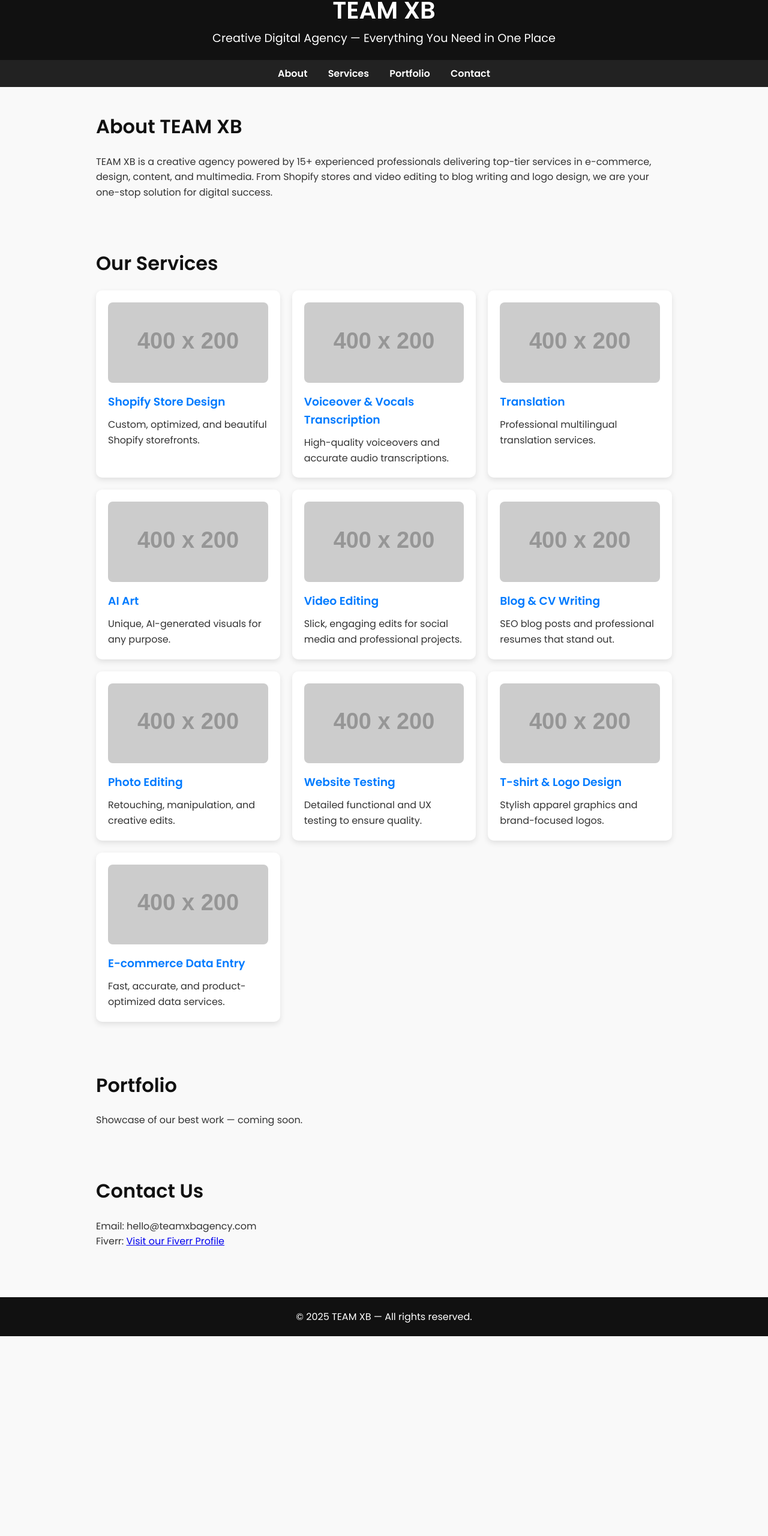
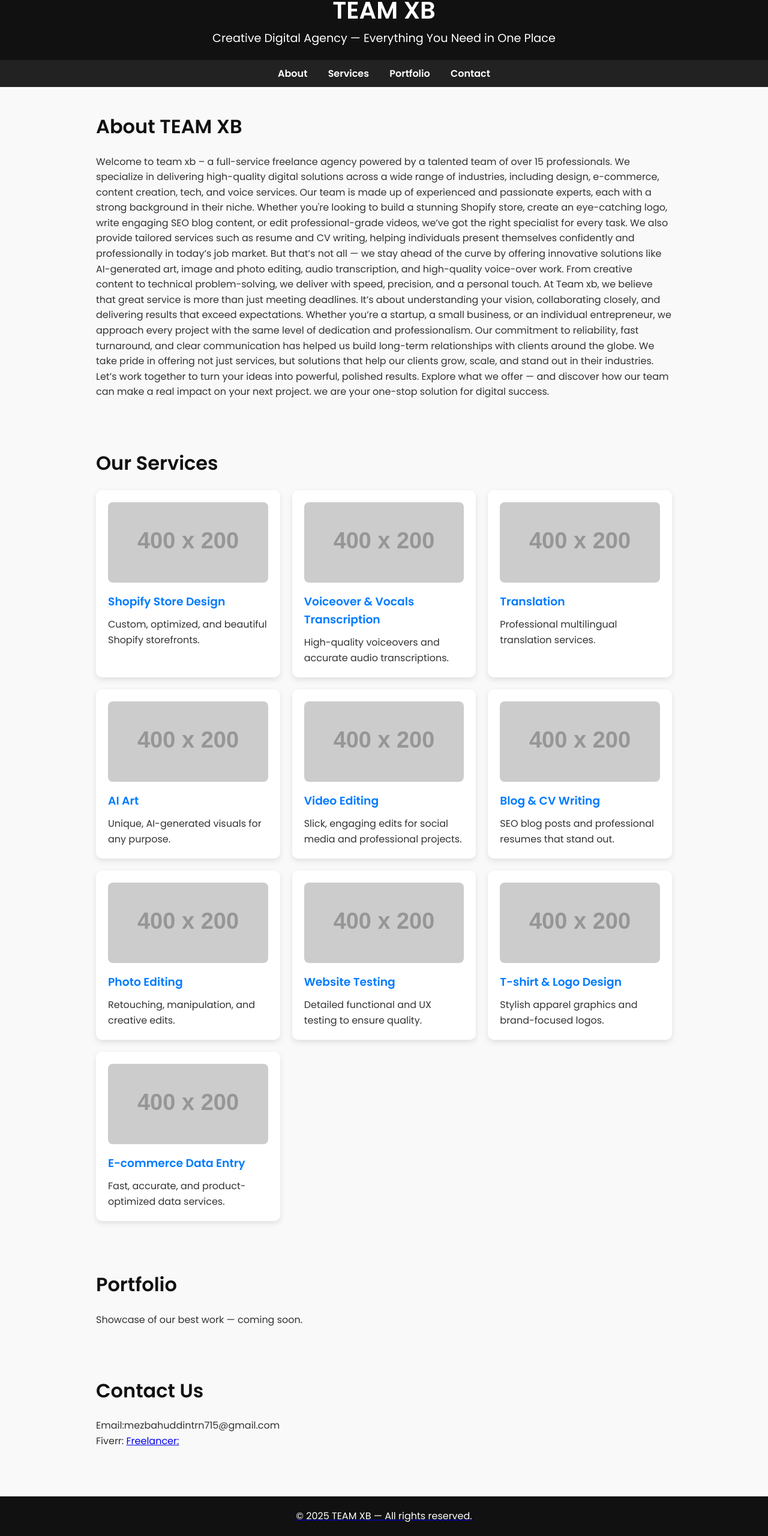
Before and after one commit to mezbahtrn/TEAM-XB-portfolio, a plain HTML site: page index.html in a window 1280 px wide. Shown: the part 35-2595 px from the top of the page at 60% size. Before the commit the page ends 2262 px from the top, so only its background shows below. Drawn offline with Linux system fonts and the light colour scheme; placeholder pictures from the web are drawn by us.

Commit message:
Update index.html

```diff
--- a/index.html
+++ b/index.html
@@ -37,7 +37,17 @@
 
   <section id="about">
     <h2>About TEAM XB</h2>
-    <p>TEAM XB is a creative agency powered by 15+ experienced professionals delivering top-tier services in e-commerce, design, content, and multimedia. From Shopify stores and video editing to blog writing and logo design, we are your one-stop solution for digital success.</p>
+    <p>Welcome to team xb – a full-service freelance agency powered by a talented team of over 15 professionals. We specialize in delivering high-quality digital solutions across a wide range of industries, including design, e-commerce, content creation, tech, and voice services.
+
+Our team is made up of experienced and passionate experts, each with a strong background in their niche. Whether you're looking to build a stunning Shopify store, create an eye-catching logo, write engaging SEO blog content, or edit professional-grade videos, we’ve got the right specialist for every task. We also provide tailored services such as resume and CV writing, helping individuals present themselves confidently and professionally in today’s job market.
+
+But that’s not all — we stay ahead of the curve by offering innovative solutions like AI-generated art, image and photo editing, audio transcription, and high-quality voice-over work. From creative content to technical problem-solving, we deliver with speed, precision, and a personal touch.
+
+At Team xb, we believe that great service is more than just meeting deadlines. It’s about understanding your vision, collaborating closely, and delivering results that exceed expectations. Whether you’re a startup, a small business, or an individual entrepreneur, we approach every project with the same level of dedication and professionalism.
+
+Our commitment to reliability, fast turnaround, and clear communication has helped us build long-term relationships with clients around the globe. We take pride in offering not just services, but solutions that help our clients grow, scale, and stand out in their industries.
+
+Let’s work together to turn your ideas into powerful, polished results. Explore what we offer — and discover how our team can make a real impact on your next project. we are your one-stop solution for digital success.</p>
   </section>
 
   <section id="services">
@@ -63,8 +73,9 @@
 
   <section id="contact">
     <h2>Contact Us</h2>
-    <p>Email: hello@teamxbagency.com<br>
-       Fiverr: <a href="https://www.fiverr.com/mezbahuddin589?public_mode=true" target="_blank">Visit our Fiverr Profile</a>
+    <p>Email:mezbahuddintrn715@gmail.com<br>
+       Fiverr: <a href=https://www.fiverr.com/mezbahuddin589?public_mode=true</a>
+      Freelancer: <a href=https://www.freelancer.com/u/mdmezbahuddin715</a>
     </p>
   </section>
 
```
